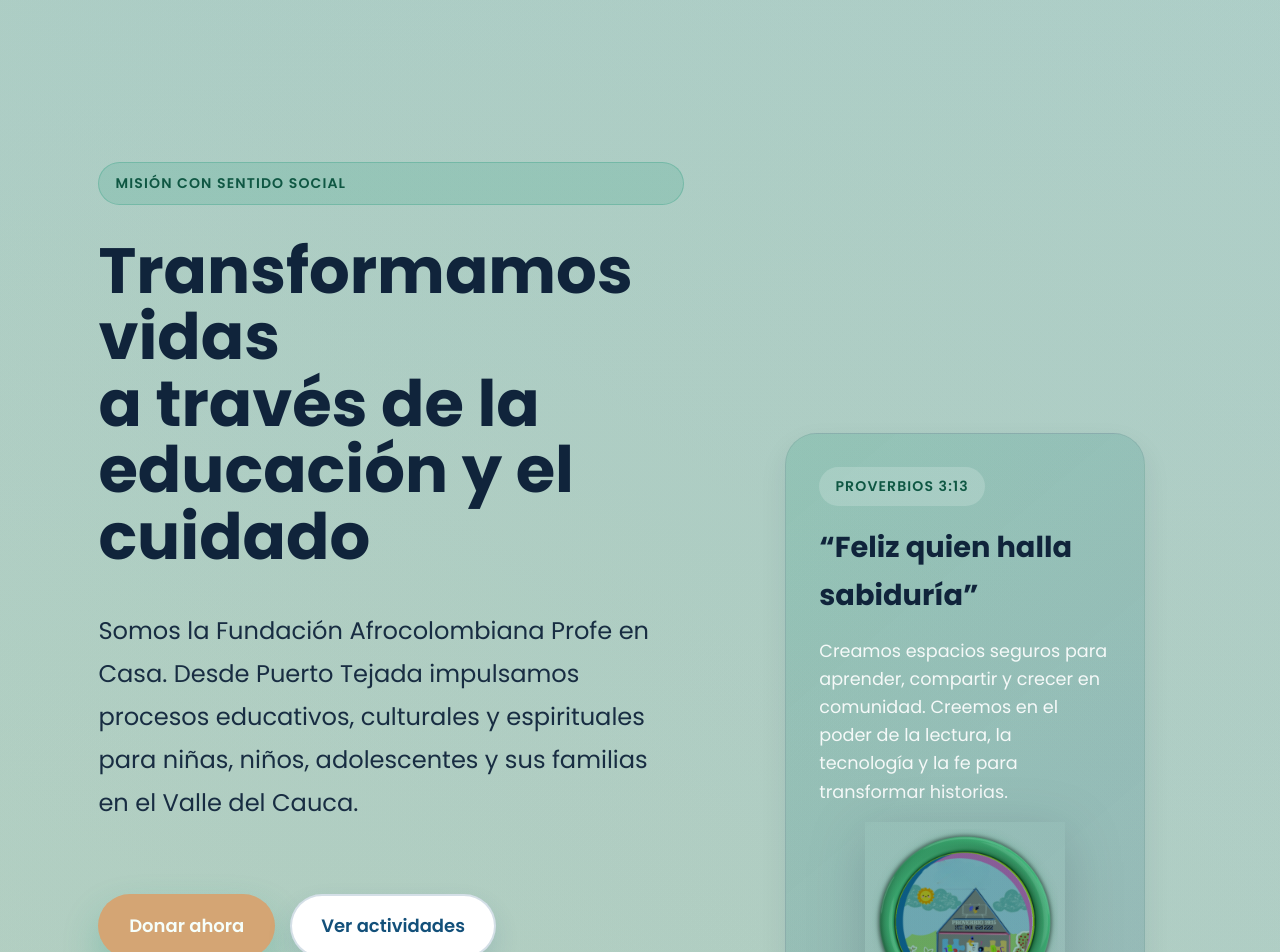
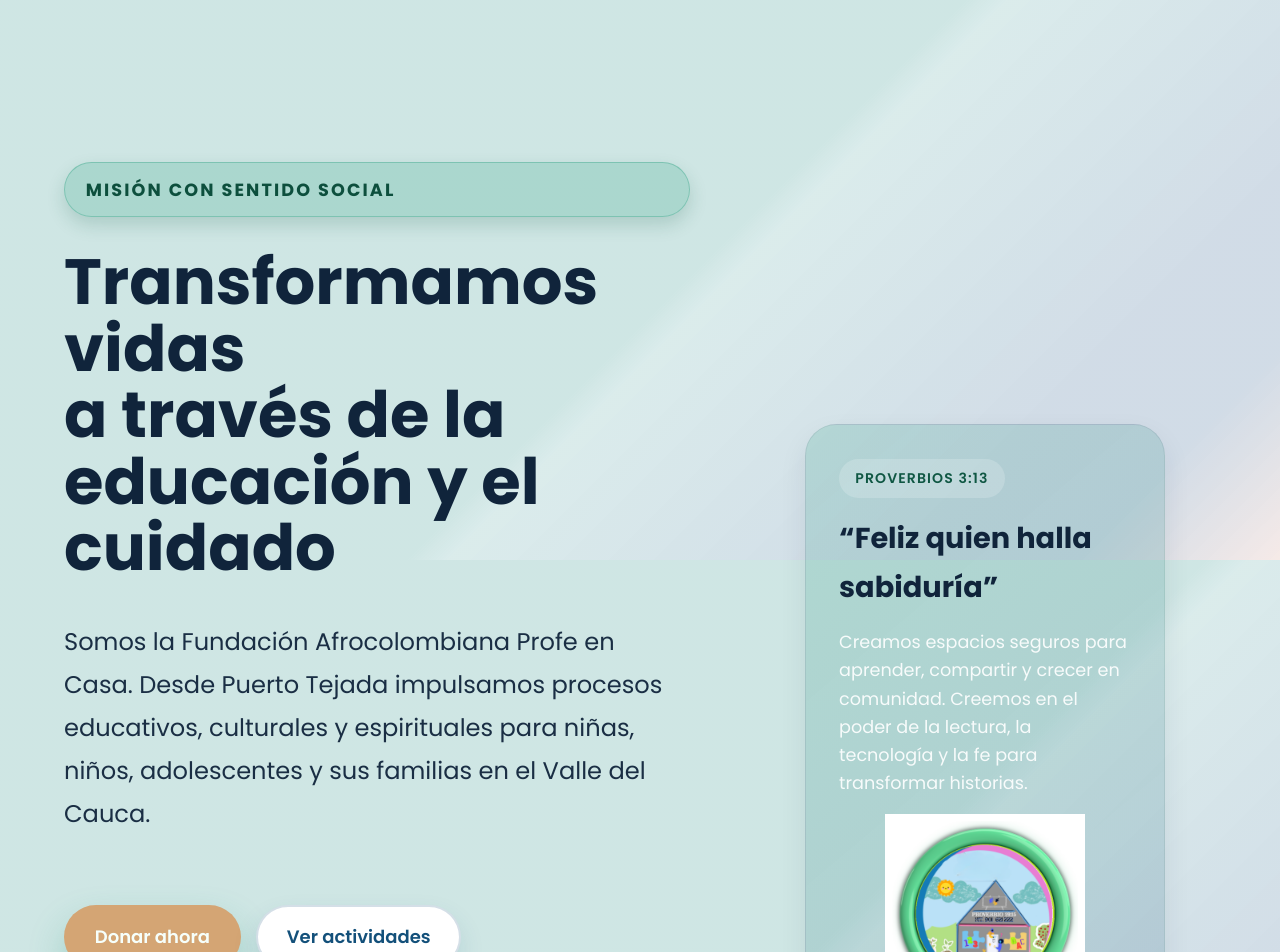
Before and after one commit to rubenmarti1972/facopec, an Angular app: page /home in a window 1280 px wide. Shown: the part 240-1192 px from the top of the page. Built offline with nearby package versions, Linux system fonts and the light colour scheme.

Commit message:
Refinar hero, footer y cabecera

```diff
--- a/src/app/features/home/home.component.html
+++ b/src/app/features/home/home.component.html
@@ -198,7 +198,7 @@
   </div>
 </section>
 
-<section class="section section--tinted" data-strapi-section="programs">
+<section class="section section--tinted" id="programas" data-strapi-section="programs">
   <div class="container">
     <div class="section__heading">
       <span class="section__eyebrow">Proyectos destacados</span>
@@ -208,7 +208,7 @@
       </p>
     </div>
 
-    <div class="grid-2">
+    <div class="grid-2 project-grid">
       <article
         class="card project-card"
         *ngFor="let program of programCards"
--- a/src/app/shared/components/header/header.component.html
+++ b/src/app/shared/components/header/header.component.html
@@ -10,7 +10,7 @@
     </span>
   </div>
 
-  <nav class="container mx-auto px-4">
+  <nav class="header-shell">
     <div class="flex items-center justify-between h-20">
       <!-- Logo -->
       <a routerLink="/inicio" class="flex items-center gap-3 group">
--- a/src/app/shared/components/header/header.component.scss
+++ b/src/app/shared/components/header/header.component.scss
@@ -24,6 +24,12 @@ $light-gray: #ECF0F1;
     padding: 0.5rem 2rem;
     gap: 2rem;
   }
+}
+
+.header-shell {
+  width: min(1680px, 96vw);
+  margin-inline: auto;
+  padding-inline: clamp(1rem, 4vw, 2.75rem);
 }
 
 // Logo Section
--- a/src/styles-theme.css
+++ b/src/styles-theme.css
@@ -19,9 +19,10 @@
 }
 
 .container {
-  max-width: 1160px;
+  width: min(100%, 96vw);
+  max-width: 1600px;
   margin: 0 auto;
-  padding: clamp(1rem, 3vw, 2.25rem);
+  padding: clamp(0.75rem, 3vw, 2.5rem);
 }
 
 .section {
@@ -29,7 +30,7 @@
 }
 
 .section--tinted {
-  background: linear-gradient(180deg, rgba(31, 155, 122, 0.06), rgba(19, 80, 122, 0.05));
+  background: transparent;
 }
 
 .section__heading {
@@ -243,7 +244,7 @@
 }
 
 .section--muted {
-  background: linear-gradient(180deg, rgba(15, 87, 67, 0.07), rgba(19, 80, 122, 0.06));
+  background: transparent;
 }
 
 .supporters {
@@ -355,6 +356,16 @@
   gap: clamp(1.4rem, 3vw, 2.5rem);
 }
 
+@media (min-width: 1200px) {
+  .activity-grid,
+  .project-grid,
+  .gallery-grid,
+  .catalog-grid,
+  .supporters__logos {
+    grid-template-columns: repeat(4, minmax(0, 1fr));
+  }
+}
+
 .pill-row {
   display: flex;
   flex-wrap: wrap;
@@ -430,16 +441,17 @@
 .hero__badge {
   display: inline-flex;
   align-items: center;
-  gap: 0.5rem;
-  background: rgba(31, 155, 122, 0.16);
-  border: 1px solid rgba(31, 155, 122, 0.28);
-  color: #0f5743;
-  padding: 0.5rem 0.9rem;
+  gap: 0.55rem;
+  background: rgba(31, 155, 122, 0.2);
+  border: 1px solid rgba(31, 155, 122, 0.32);
+  color: #0d4f3d;
+  padding: 0.65rem 1.15rem;
   border-radius: 999px;
-  font-weight: 600;
+  font-weight: 700;
   text-transform: uppercase;
-  letter-spacing: 0.08em;
-  font-size: 0.78rem;
+  letter-spacing: 0.12em;
+  font-size: clamp(0.82rem, 0.35vw + 0.78rem, 0.98rem);
+  box-shadow: 0 8px 18px rgba(15, 87, 67, 0.18);
 }
 
 .hero__title {
@@ -538,12 +550,14 @@
 .callout__media {
   display: grid;
   place-items: center;
+  background: none;
+  padding: 0;
 }
 
 .callout__media img {
   width: min(200px, 85%);
-  mix-blend-mode: multiply;
-  filter: drop-shadow(0 14px 28px rgba(16, 36, 59, 0.18));
+  mix-blend-mode: normal;
+  filter: none;
 }
 
 .highlight-card {
--- a/src/styles.scss
+++ b/src/styles.scss
@@ -96,10 +96,16 @@ body {
   font-family: var(--font-family-primary);
   color: var(--color-dark);
   background-color: var(--color-light-gray);
-  background-image: linear-gradient(160deg, rgba(31, 155, 122, 0.22) 0%, rgba(31, 155, 122, 0.12) 60%),
-    linear-gradient(220deg, rgba(19, 80, 122, 0.18) 10%, rgba(19, 80, 122, 0.05) 70%),
-    radial-gradient(circle at 12% 18%, rgba(247, 201, 72, 0.18) 0%, transparent 38%),
-    linear-gradient(180deg, rgba(255, 255, 255, 0.92), rgba(245, 247, 251, 0.98));
+  background-image: linear-gradient(
+    135deg,
+    rgba(31, 155, 122, 0.18) 0%,
+    rgba(31, 155, 122, 0.18) 58%,
+    rgba(31, 155, 122, 0.12) 60%,
+    rgba(19, 80, 122, 0.16) 82%,
+    rgba(19, 80, 122, 0.16) 90%,
+    rgba(255, 140, 90, 0.12) 100%
+  );
+  background-attachment: fixed;
   line-height: 1.65;
   -webkit-font-smoothing: antialiased;
   -moz-osx-font-smoothing: grayscale;
```
Also changed, not shown: src/app/shared/components/footer/footer.component.html (+23 -11 lines), src/app/shared/components/footer/footer.component.scss (+22 -0 lines).
